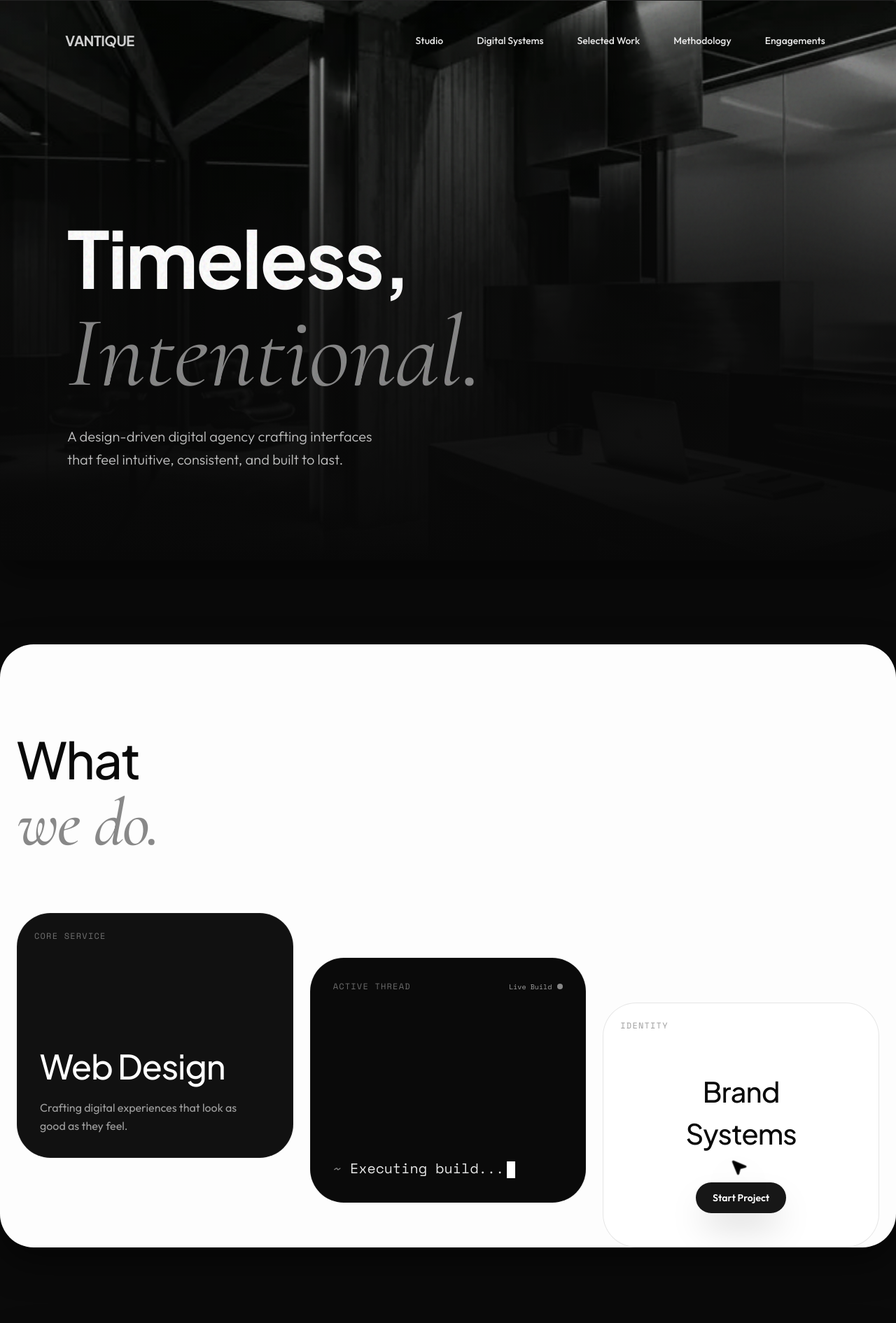
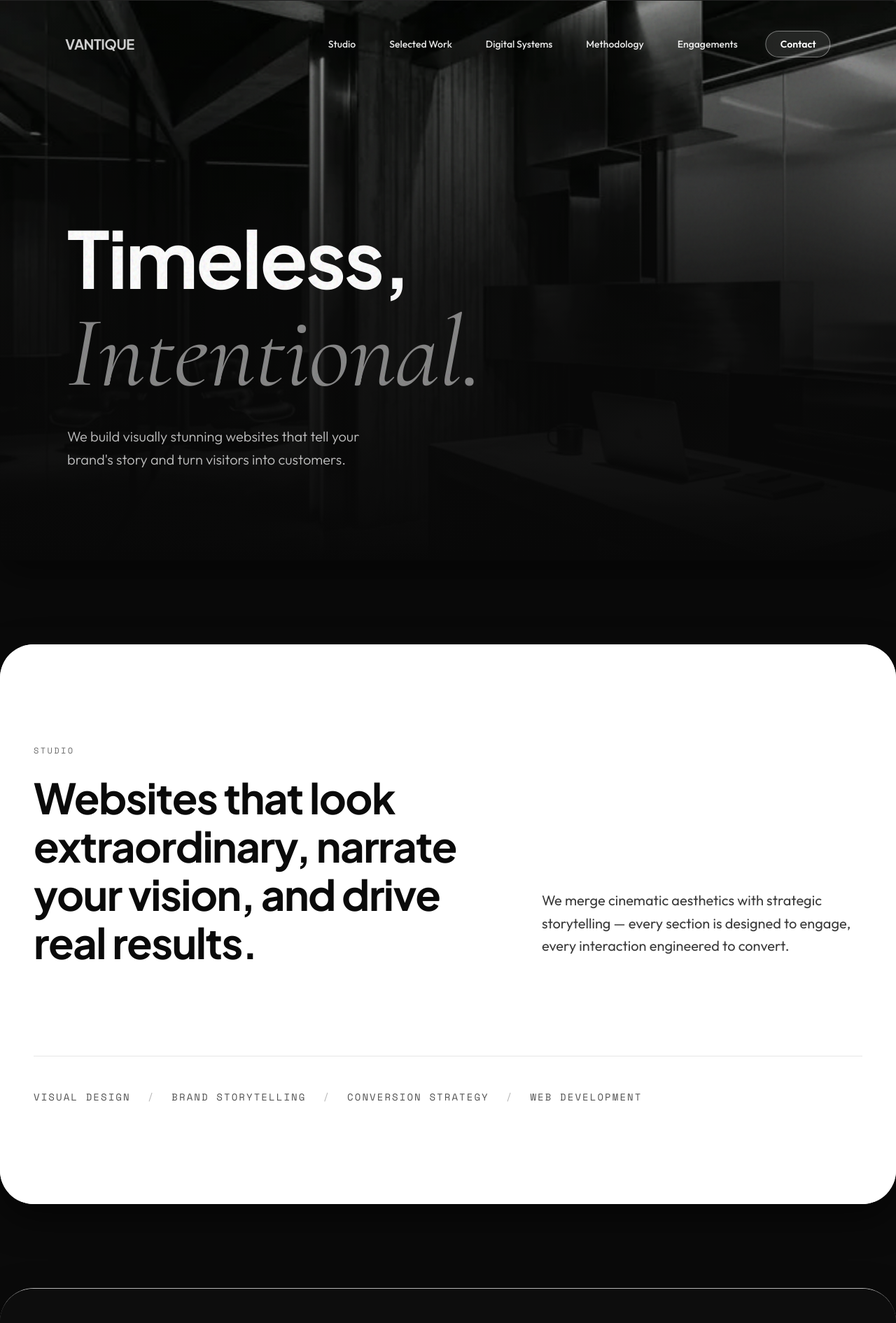
Before and after one commit to AathiEswar/LeonLin-Cinematic-Prompt, a React (Vite) app: page / in a window 1280 px wide. Shown: the top 1891 px of the page at 70% size. Built offline with nearby package versions, Linux system fonts and the light colour scheme.

Commit message:
pricing and ui improvements

```diff
--- a/src/App.tsx
+++ b/src/App.tsx
@@ -102,9 +102,9 @@ function App() {
       {/* Replaced sticky top-0 with relative positioning for GSAP pinning */}
       <main ref={mainRef} className="flex flex-col min-h-screen bg-brand-black">
         <div id="hero" className="stack-section relative w-full min-h-screen md:mb-[15vh] z-[1] bg-brand-black origin-top md:shadow-[0_20px_50px_rgba(0,0,0,0.5)] border-t border-white/10"><Hero /></div>
-        <div id="features" className="stack-section relative w-full min-h-screen md:mb-[15vh] z-[2] bg-brand-white origin-top md:rounded-[3rem] overflow-hidden md:shadow-[0_20px_50px_rgba(0,0,0,0.5)]"><Features /></div>
+        <div id="philosophy" className="stack-section relative w-full min-h-screen md:mb-[15vh] z-[2] bg-brand-white origin-top md:rounded-[3rem] overflow-hidden md:shadow-[0_20px_50px_rgba(0,0,0,0.5)]"><Philosophy /></div>
         <div id="work" className="stack-section relative w-full min-h-screen md:mb-[15vh] z-[3] bg-[#0D0D0D] origin-top md:rounded-[3rem] overflow-hidden md:shadow-[0_20px_50px_rgba(0,0,0,0.5)] border-t border-white/70"><SelectedWork /></div>
-        <div id="philosophy" className="stack-section relative w-full min-h-screen md:mb-[15vh] z-[4] bg-brand-white origin-top md:rounded-[3rem] overflow-hidden md:shadow-[0_20px_50px_rgba(0,0,0,0.5)]"><Philosophy /></div>
+        <div id="features" className="stack-section relative w-full min-h-screen md:mb-[15vh] z-[4] bg-brand-white origin-top md:rounded-[3rem] overflow-hidden md:shadow-[0_20px_50px_rgba(0,0,0,0.5)]"><Features /></div>
         <div id="protocol" className="stack-section relative w-full min-h-screen md:mb-[15vh] z-[5] bg-brand-black origin-top md:rounded-[3rem] overflow-hidden md:shadow-[0_20px_50px_rgba(0,0,0,0.5)] border-t border-white/70"><Protocol /></div>
         <div id="membership" className="stack-section relative w-full min-h-screen md:mb-[15vh] z-[6] bg-brand-white origin-top md:rounded-[3rem] overflow-hidden md:shadow-[0_20px_50px_rgba(0,0,0,0.5)]"><Membership /></div>
         <div id="footer" className="stack-section relative w-full z-[7] bg-brand-black origin-top md:shadow-[0_20px_50px_rgba(0,0,0,0.5)] md:rounded-[3rem] border-t border-white/70"><Footer /></div>
--- a/src/components/Features.tsx
+++ b/src/components/Features.tsx
@@ -12,7 +12,7 @@ const { heading, webDesign, development, branding } = content.features as any;
 
 function DarkServiceCard() {
   return (
-    <div className="relative w-full h-[350px] flex flex-col justify-end bg-[#111] rounded-[3rem] overflow-hidden p-8 text-brand-white border border-white/5 group">
+    <div className="relative w-full h-[300px] lg:h-[320px] flex flex-col justify-end bg-[#111] rounded-[3rem] overflow-hidden p-8 text-brand-white border border-white/5 group">
       <div className="absolute top-6 left-6 font-data text-xs text-brand-white/40 uppercase tracking-widest">{webDesign.label}</div>
       <div className="flex flex-col gap-4 relative z-10 transition-transform duration-700 ease-[cubic-bezier(0.25,1,0.5,1)] group-hover:-translate-y-2">
         <h3 className="font-heading font-medium text-5xl leading-tight">{webDesign.title}</h3>
@@ -58,7 +58,7 @@ function TerminalServiceCard() {
   }, [displayedText, isDeleting, msgIdx, messages]);
 
   return (
-    <div className="relative w-full h-[350px] flex flex-col justify-between bg-[#0A0A0A] rounded-[3rem] overflow-hidden p-8 text-brand-white border border-brand-white/5">
+    <div className="relative w-full h-[300px] lg:h-[320px] flex flex-col justify-between bg-[#0A0A0A] rounded-[3rem] overflow-hidden p-8 text-brand-white border border-brand-white/5">
       <div className="flex items-center justify-between w-full">
         <div className="font-data text-xs text-brand-white/40 uppercase tracking-widest">{development.label}</div>
         <div className="flex items-center gap-2">
@@ -109,7 +109,7 @@ function LightServiceCard() {
   }, { scope: container });
 
   return (
-    <div ref={container} className="relative w-full h-[350px] flex flex-col justify-between items-center bg-brand-white rounded-[3rem] overflow-hidden p-8 border border-brand-black/10">
+    <div ref={container} className="relative w-full h-[300px] lg:h-[320px] flex flex-col justify-between items-center bg-brand-white rounded-[3rem] overflow-hidden p-8 border border-brand-black/10">
       <div className="absolute top-6 left-6 w-full text-left font-data text-xs text-brand-black/40 uppercase tracking-widest">{branding.label}</div>
 
       <div className="relative w-full max-w-[260px] flex flex-col items-center gap-10 mt-16 z-10">
@@ -149,22 +149,22 @@ export default function Features() {
   }, { scope: containerRef });
 
   return (
-    <section id="features" ref={containerRef} className="py-32 px-6 w-full max-w-7xl mx-auto bg-brand-light/20 shadow-[0_-20px_40px_rgba(0,0,0,0.02)]">
-      <div className="mb-20">
-        <h2 className="font-heading font-medium text-5xl md:text-7xl text-brand-black flex flex-col gap-2 tracking-tight">
+    <section id="features" ref={containerRef} className="w-full min-h-screen flex flex-col justify-center px-6 max-w-7xl mx-auto pt-20 md:pt-24 pb-20 md:pb-32">
+      <div className="mb-12">
+        <h2 className="font-heading font-medium text-5xl md:text-6xl text-brand-black flex flex-col tracking-tight">
           <span>{heading.line1}</span>
-          <span className="font-drama italic text-brand-gray text-6xl md:text-8xl">{heading.line2}</span>
+          <span className="font-drama italic text-brand-gray text-6xl md:text-7xl mt-1">{heading.line2}</span>
         </h2>
       </div>
 
-      <div className="grid grid-cols-1 md:grid-cols-3 gap-6">
+      <div className="grid grid-cols-1 md:grid-cols-3 gap-6 md:pb-24">
         <div className="feature-card">
           <DarkServiceCard />
         </div>
-        <div className="feature-card relative top-0 md:top-16">
+        <div className="feature-card relative top-0 md:top-12">
           <TerminalServiceCard />
         </div>
-        <div className="feature-card relative top-0 md:top-32">
+        <div className="feature-card relative top-0 md:top-24">
           <LightServiceCard />
         </div>
       </div>
--- a/src/components/Footer.tsx
+++ b/src/components/Footer.tsx
@@ -1,7 +1,7 @@
 import { ArrowUpRight } from 'lucide-react';
 import content from '../data/content.json';
 
-const { availability, navigation, socials, bottom } = content.footer;
+const { availability, navigation, bottom } = content.footer;
 
 export default function Footer() {
   const scrollToTop = () => {
@@ -30,10 +30,16 @@ export default function Footer() {
             {availability.heading.line1}<br />
             <span className="text-brand-white/40">{availability.heading.line2}</span>
           </h2>
-          <a href={`mailto:${availability.email}`} className="inline-flex items-center gap-2 mt-6 rounded-full border border-brand-white/20 px-8 py-4 text-sm font-data hover:bg-brand-white hover:text-brand-black transition-all duration-300 w-fit group">
-            {availability.email}
-            <ArrowUpRight size={16} className="group-hover:rotate-45 transition-transform duration-300" />
-          </a>
+          <div className="flex flex-col gap-4 mt-6">
+            <a href={`mailto:${availability.email}`} className="inline-flex items-center gap-2 rounded-full px-8 py-4 text-sm font-data bg-brand-white text-brand-black transition-all duration-300 w-fit group">
+              {availability.email}
+              <ArrowUpRight size={16} className="group-hover:rotate-45 transition-transform duration-300" />
+            </a>
+            <a href={`https://wa.me/918072135754`} target="_blank" rel="noopener noreferrer" className="inline-flex items-center gap-2 rounded-full px-8 py-4 text-sm font-data bg-brand-white text-brand-black transition-all duration-300 w-fit group">
+              {availability.phone}
+              <ArrowUpRight size={16} className="group-hover:rotate-45 transition-transform duration-300" />
+            </a>
+          </div>
         </div>
 
         {/* Right: Links */}
--- a/src/components/Membership.tsx
+++ b/src/components/Membership.tsx
@@ -54,12 +54,15 @@ export default function Membership() {
               ))}
             </ul>
 
-            <button className={cn(
-              "w-full py-4 rounded-full font-heading font-semibold text-sm transition-transform hover:scale-[1.02]",
-              p.btnClass
-            )}>
+            <a
+              href="#footer"
+              className={cn(
+                "w-full py-4 rounded-full font-heading font-semibold text-sm transition-transform hover:scale-[1.02] inline-flex items-center justify-center",
+                p.btnClass
+              )}
+            >
               Select {p.name}
-            </button>
+            </a>
           </div>
         ))}
       </div>
--- a/src/components/Navbar.tsx
+++ b/src/components/Navbar.tsx
@@ -112,12 +112,22 @@ export default function Navbar() {
               <a
                 key={link.name}
                 href={link.href}
-                className="relative flex items-center px-2 py-1 transition-all duration-[0.4s] ease-out opacity-100 group-hover/nav:opacity-40 hover:!opacity-100 hover:scale-[1.03] group/link text-brand-white/90 hover:text-white"
+                className={cn(
+                  "relative flex items-center transition-all duration-[0.4s] ease-out group/link",
+                  link.name === 'Contact'
+                    ? "px-5 py-2 rounded-full border border-brand-white/40 bg-brand-white/10 text-brand-white font-semibold shadow-[0_0_15px_rgba(255,255,255,0.05)] hover:bg-brand-white hover:text-brand-black hover:scale-[1.03]"
+                    : "px-2 py-1 opacity-100 group-hover/nav:opacity-40 hover:!opacity-100 hover:scale-[1.03] text-brand-white/90 hover:text-white"
+                )}
               >
-                <span className="transition-transform duration-[0.4s] ease-out group-hover/link:-translate-y-[2px] block">
+                <span className={cn(
+                  "transition-transform duration-[0.4s] ease-out block",
+                  link.name !== 'Contact' && "group-hover/link:-translate-y-[2px]"
+                )}>
                   {link.name}
                 </span>
-                <span className="absolute bottom-0 left-0 h-[1px] w-0 bg-white transition-all duration-[0.4s] ease-out group-hover/link:w-full" />
+                {link.name !== 'Contact' && (
+                  <span className="absolute bottom-0 left-0 h-[1px] w-0 bg-white transition-all duration-[0.4s] ease-out group-hover/link:w-full" />
+                )}
               </a>
             ))}
           </div>
@@ -172,6 +182,7 @@ export default function Navbar() {
           <div className="menu-footer-el flex flex-col gap-1">
             <span className="opacity-50 tracking-[0.2em]">{menuFooter.contact.label}</span>
             <a href={`mailto:${menuFooter.contact.email}`} className="text-brand-white/80 hover:text-brand-white hover:underline transition-all underline-offset-4 pointer-events-auto">{menuFooter.contact.email}</a>
+            <a href={`https://wa.me/918072135754`} target="_blank" rel="noopener noreferrer" className="text-brand-white/80 hover:text-brand-white hover:underline transition-all underline-offset-4 pointer-events-auto">{menuFooter.contact.phone}</a>
           </div>
           {/* <div className="menu-footer-el flex flex-col gap-1">
             <span className="opacity-50 tracking-[0.2em]">{menuFooter.socials.label}</span>
--- a/src/components/Protocol.tsx
+++ b/src/components/Protocol.tsx
@@ -61,19 +61,27 @@ export default function Protocol() {
 
   useGSAP(() => {
     const cards = gsap.utils.toArray('.stack-card') as HTMLElement[];
+    const mm = gsap.matchMedia();
+
+    mm.add({
+      isMobile: "(max-width: 767px)",
+      isDesktop: "(min-width: 768px)"
+    }, (context) => {
+      let { isMobile } = context.conditions as any;
 
       cards.forEach((card, i) => {
         if (i < cards.length - 1) {
           gsap.to(card, {
-          scale: 0.8,
+            scale: 0.7,
             scrollTrigger: {
               trigger: cards[i + 1],
-            start: "top bottom",
+              start: isMobile ? "top center" : "top bottom",
               end: "top 0",
               scrub: true,
             }
           });
         }
+      });
     });
   }, { scope: containerRef });
 
--- a/src/data/content.json
+++ b/src/data/content.json
@@ -7,12 +7,12 @@
         "href": "#philosophy"
       },
       {
+        "name": "Selected Work",
+        "href": "#work"
+      },
+      {
         "name": "Digital Systems",
         "href": "#features"
-      },
-      {
-        "name": "Selected Work",
-        "href": "#work"
       },
       {
         "name": "Methodology",
@@ -21,12 +21,17 @@
       {
         "name": "Engagements",
         "href": "#membership"
+      },
+      {
+        "name": "Contact",
+        "href": "#footer"
       }
     ],
     "footer": {
       "contact": {
         "label": "Contact",
-        "email": "hello@vantique.studio"
+        "email": "aathi28082003@gmail.com",
+        "phone": "+91 80721 35754"
       },
       "socials": {
         "label": "Socials",
@@ -48,39 +53,39 @@
       "Timeless,",
       "Intentional."
     ],
-    "description": "A design-driven digital agency crafting interfaces that feel intuitive, consistent, and built to last.",
+    "description": "We build visually stunning websites that tell your brand's story and turn visitors into customers.",
     "backgroundImage": "/hero-bg.webp"
   },
   "features": {
     "heading": {
       "line1": "What",
-      "line2": "we do."
+      "line2": "we craft."
     },
     "webDesign": {
-      "label": "Core Service",
-      "title": "Web Design",
-      "description": "Crafting digital experiences that look as good as they feel."
+      "label": "Visual Storytelling",
+      "title": "Stunning Design",
+      "description": "Every pixel tells a story. We design websites that captivate at first glance and hold attention."
     },
     "development": {
-      "label": "Active Thread",
+      "label": "Conversion Engine",
       "statusLabel": "Live Build",
       "messages": [
-        "Development & Launch",
-        "Executing build...",
-        "Deploying to edge..."
+        "Optimizing conversion funnels...",
+        "Building narrative flow...",
+        "Deploying storytelling UI..."
       ]
     },
     "branding": {
-      "label": "Identity",
-      "title": "Brand Systems",
+      "label": "Brand Narrative",
+      "title": "Story-First Identity",
       "buttonText": "Start Project"
     }
   },
   "selectedWork": {
-    "sectionLabel": "Selected Work",
+    "sectionLabel": "Works & Templates",
     "heading": {
-      "line1": "Statements of",
-      "line2": "taste & restraint."
+      "line1": "Selected works",
+      "line2": "& premium templates."
     },
     "projects": [
       {
@@ -125,54 +130,46 @@
       },
       {
         "id": 6,
-        "title": "Google Stitch MCP",
-        "description": "Interactive landing page for modern tech tools",
-        "tag": "2026",
-        "imageKey": "greenWork",
-        "link": "https://aathieswar.github.io/GoogleStitch-MCP/"
-      },
-      {
-        "id": 7,
         "title": "Good Fellas Agency",
-        "description": "Premium, visually rich agency experience",
+        "de6cription": "Premium, visually rich agency experience",
         "tag": "2026",
         "imageKey": "goodFellasWork",
-        "link": "https://gs-good-fellas.vercel.app/"
+        "link": "https://aathieswar.github.io/GoogleStitch-MCP/"
       }
     ]
   },
   "philosophy": {
     "sectionLabel": "Studio",
-    "heading": "We design and build digital experiences that feel as good as they look.",
-    "subtext": "We focus on clarity, motion, and structure — crafting interfaces that are not just visually refined, but functionally precise.",
+    "heading": "Websites that look extraordinary, narrate your vision, and drive real results.",
+    "subtext": "We merge cinematic aesthetics with strategic storytelling — every section is designed to engage, every interaction engineered to convert.",
     "capabilities": [
-      "Design",
-      "Development",
-      "Branding",
-      "Systems"
+      "Visual Design",
+      "Brand Storytelling",
+      "Conversion Strategy",
+      "Web Development"
     ]
   },
   "protocol": {
     "heading": {
-      "line1": "Methodology",
-      "line2": "& Execution."
+      "line1": "How we",
+      "line2": "bring it to life."
     },
     "phases": [
       {
-        "title": "1. Core Clarity",
-        "subtitle": "Distilling complex requirements into focused, intuitive design systems.",
+        "title": "Discover Your Story",
+        "subtitle": "We dive deep into your brand, audience, and goals to uncover the narrative your website needs to tell.",
         "visualKey": "HelixGear",
         "color": "bg-brand-white text-brand-black border border-brand-black/5"
       },
       {
-        "title": "2. Absolute Restraint",
-        "subtitle": "Stripping away noise. Building digital interfaces that endure beyond trends.",
+        "title": "Design to Captivate",
+        "subtitle": "We craft visually striking layouts and cinematic interactions that make your brand impossible to ignore.",
         "visualKey": "LaserGrid",
         "color": "bg-brand-light text-brand-black"
       },
       {
-        "title": "3. Lasting Depth",
-        "subtitle": "Fluid state management ensuring experiences remain relevant over time.",
+        "title": "Build to Convert",
+        "subtitle": "Every element is engineered for performance — fast load times, seamless flows, and clear calls-to-action that drive results.",
         "visualKey": "Waveform",
         "color": "bg-[#EDEDED] text-brand-black"
       }
@@ -180,51 +177,52 @@
   },
   "membership": {
     "heading": {
-      "line1": "Project",
-      "line2": "Engagements."
+      "line1": "Invest in",
+      "line2": "your digital story."
     },
-    "subtext": "Partner with our architects to craft interfaces that endure beyond trends.",
-    "popularLabel": "Refined Choice",
+    "subtext": "Choose the engagement that fits your vision. Every plan delivers beauty, narrative, and results.",
+    "popularLabel": "Most Popular",
     "plans": [
       {
-        "name": "Foundation",
+        "name": "Starter",
         "price": "Custom",
         "period": "Quote",
-        "description": "Essential architecture and responsive design systems.",
+        "description": "A visually polished single-page website that tells your story clearly and converts from day one.",
         "features": [
-          "Clarity Consultation",
-          "Wireframe Blueprints",
-          "Standard Build"
+          "Stunning Visual Design",
+          "Story-Driven Layout",
+          "Conversion-Optimized CTA",
+          "Mobile-First & Responsive"
         ],
         "popular": false,
         "btnClass": "bg-brand-black text-brand-white hover:opacity-90",
         "cardClass": "bg-brand-white text-brand-black border border-brand-black/10 shadow-sm"
       },
       {
-        "name": "Midnight Luxe",
+        "name": "Growth",
         "price": "Custom",
         "period": "Quote",
-        "description": "Timeless UI/UX with cinematic micro-interactions.",
+        "description": "A multi-page narrative experience with cinematic interactions that guide visitors toward action.",
         "features": [
-          "Deep Strategy",
-          "Bespoke Design System",
-          "Fluid Motion",
-          "Priority Assembly"
+          "Multi-Page Storytelling",
+          "Cinematic Micro-Animations",
+          "Strategic User Journeys",
+          "SEO & Performance Tuned"
         ],
         "popular": true,
         "btnClass": "bg-brand-white text-brand-black hover:opacity-90",
         "cardClass": "bg-brand-black text-brand-white transform scale-105 shadow-2xl relative z-10"
       },
       {
-        "name": "Avant-Garde",
+        "name": "Premium",
         "price": "Retainer",
         "period": "",
-        "description": "Ongoing evolution for enduring digital dominance.",
+        "description": "A bespoke digital masterpiece — your brand's full story, designed to captivate and engineered to convert.",
         "features": [
-          "Continuous Iteration",
-          "Advanced Telemetry",
-          "Dedicated Architect",
-          "SLA Guarantee"
+          "Bespoke Visual Identity",
+          "Immersive Brand Narrative",
+          "Advanced Conversion Funnels",
+          "Ongoing Evolution & Support"
         ],
         "popular": false,
         "btnClass": "bg-brand-black text-brand-white hover:opacity-90",
@@ -239,22 +237,23 @@
         "line1": "Have an idea?",
         "line2": "Let's build it."
       },
-      "email": "hello@vantique.studio"
+      "email": "aathi28082003@gmail.com",
+      "phone": "+91 80721 35754"
     },
     "navigation": {
       "label": "Navigation",
       "links": [
         {
-          "name": "Digital Systems",
-          "href": "#features"
+          "name": "Philosophy",
+          "href": "#philosophy"
         },
         {
           "name": "Selected Work",
           "href": "#work"
         },
         {
-          "name": "Philosophy",
-          "href": "#philosophy"
+          "name": "Digital Systems",
+          "href": "#features"
         },
         {
           "name": "Methodology",
@@ -289,7 +288,7 @@
     },
     "bottom": {
       "copyright": "Vantique Studio.",
-      "tagline": "Built on Clarity, Restraint, and Depth.",
+      "tagline": "Beautiful. Story-Driven. Conversion-Focused.",
       "backToTop": "Back to Top",
       "brandName": [
         "Vantique",
```
Lines whose indentation alone changed are shown as unchanged.
